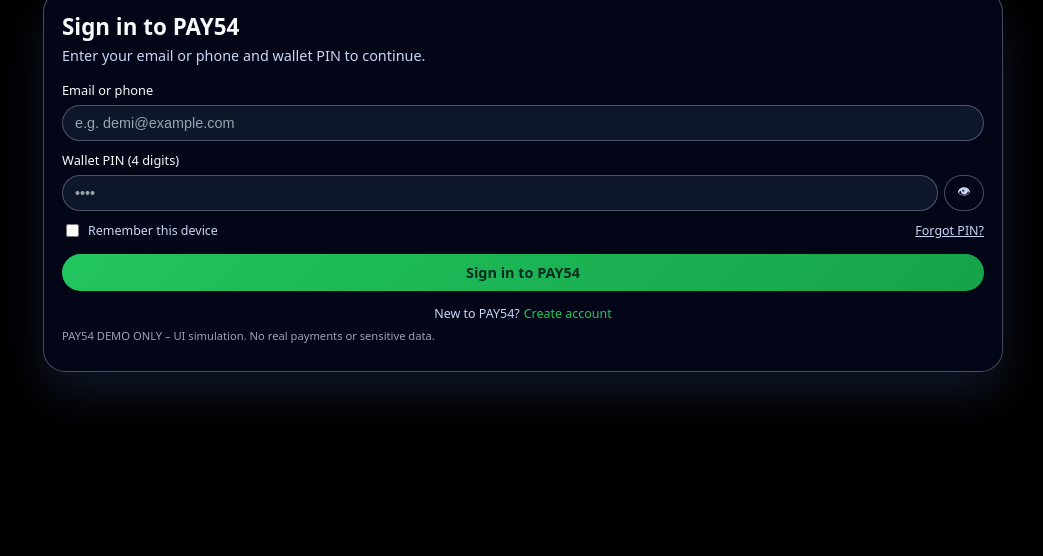
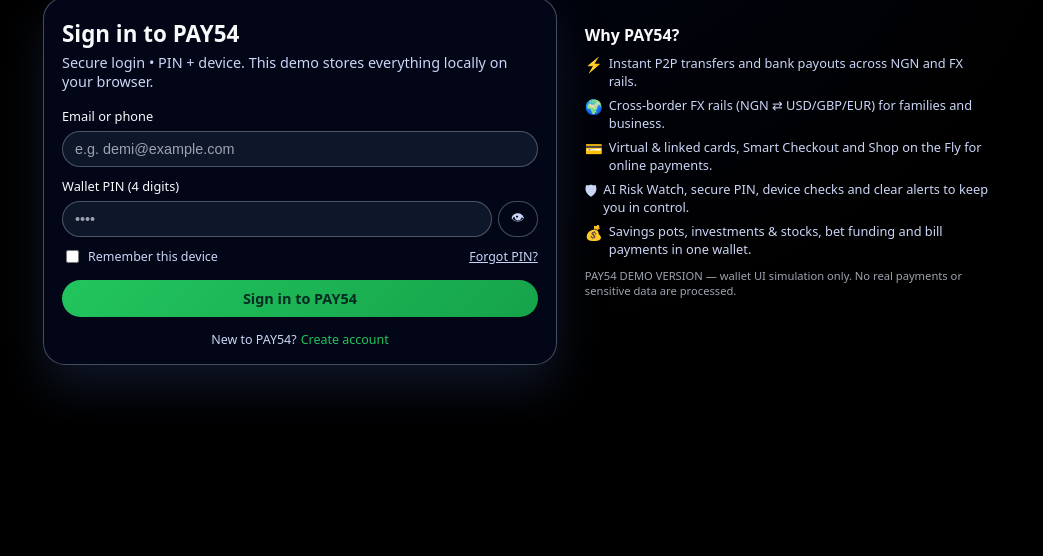
Before and after one commit to demiladeolawoye/PAY54_v6.7_SmartWallet, a plain HTML site: page login.html in a window 1280 px wide. Shown: the part 244-800 px from the top of the page, without its empty margins (117-1160 px from the left). Drawn offline with Linux system fonts and the light colour scheme.

Commit message:
Update login.html

```diff
--- a/login.html
+++ b/login.html
@@ -1,5 +1,3 @@
-
-<!-- index.html / login.html – PAY54 v6.7 Sign in -->
 <!DOCTYPE html>
 <html lang="en">
 <head>
@@ -19,7 +17,7 @@
   <div class="auth-wrapper">
     <header class="auth-header">
       <div class="auth-logo-pill">
-        <img src="assets/img/pay54-logo.svg" alt="PAY54" class="auth-logo" />
+        <img src="assets/img/pay54-logo.svg" alt="PAY54" />
       </div>
       <div class="auth-brand-block">
         <span class="auth-brand">PAY54</span>
@@ -27,9 +25,13 @@
       </div>
     </header>
 
+    <div class="auth-layout">
+      <!-- LEFT: Sign-in form -->
       <main class="auth-card">
         <h1 class="auth-title">Sign in to PAY54</h1>
-      <p class="auth-subtitle">Enter your email or phone and wallet PIN to continue.</p>
+        <p class="auth-subtitle">
+          Secure login • PIN + device. This demo stores everything locally on your browser.
+        </p>
 
         <form id="loginForm" class="auth-form">
           <div class="form-group">
@@ -63,11 +65,28 @@
           <span>New to PAY54?</span>
           <a href="signup.html" class="link-accent">Create account</a>
         </div>
+      </main>
 
+      <!-- RIGHT: Why PAY54 -->
+      <aside class="auth-side">
+        <h2 class="why-title">Why PAY54?</h2>
+        <ul class="why-list">
+          <li><span class="why-icon">⚡</span>
+              <span>Instant P2P transfers and bank payouts across NGN and FX rails.</span></li>
+          <li><span class="why-icon">🌍</span>
+              <span>Cross-border FX rails (NGN ⇄ USD/GBP/EUR) for families and business.</span></li>
+          <li><span class="why-icon">💳</span>
+              <span>Virtual & linked cards, Smart Checkout and Shop on the Fly for online payments.</span></li>
+          <li><span class="why-icon">🛡</span>
+              <span>AI Risk Watch, secure PIN, device checks and clear alerts to keep you in control.</span></li>
+          <li><span class="why-icon">💰</span>
+              <span>Savings pots, investments & stocks, bet funding and bill payments in one wallet.</span></li>
+        </ul>
         <p class="auth-banner">
-        PAY54 DEMO ONLY – UI simulation. No real payments or sensitive data.
+          PAY54 DEMO VERSION — wallet UI simulation only. No real payments or sensitive data are processed.
         </p>
-    </main>
+      </aside>
+    </div>
   </div>
 
   <script src="assets/js/utils.js"></script>
```
Lines whose indentation alone changed are shown as unchanged.
